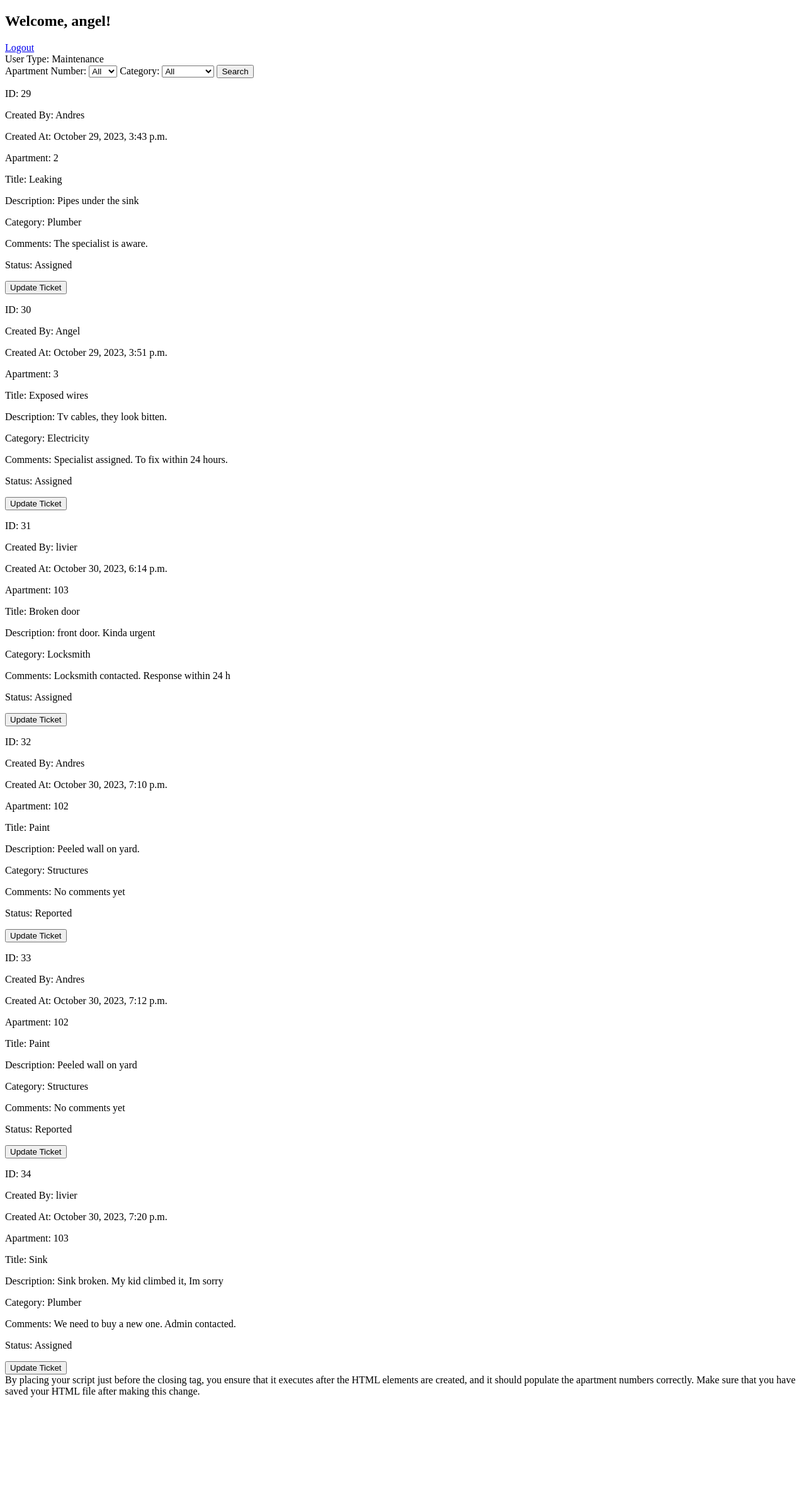
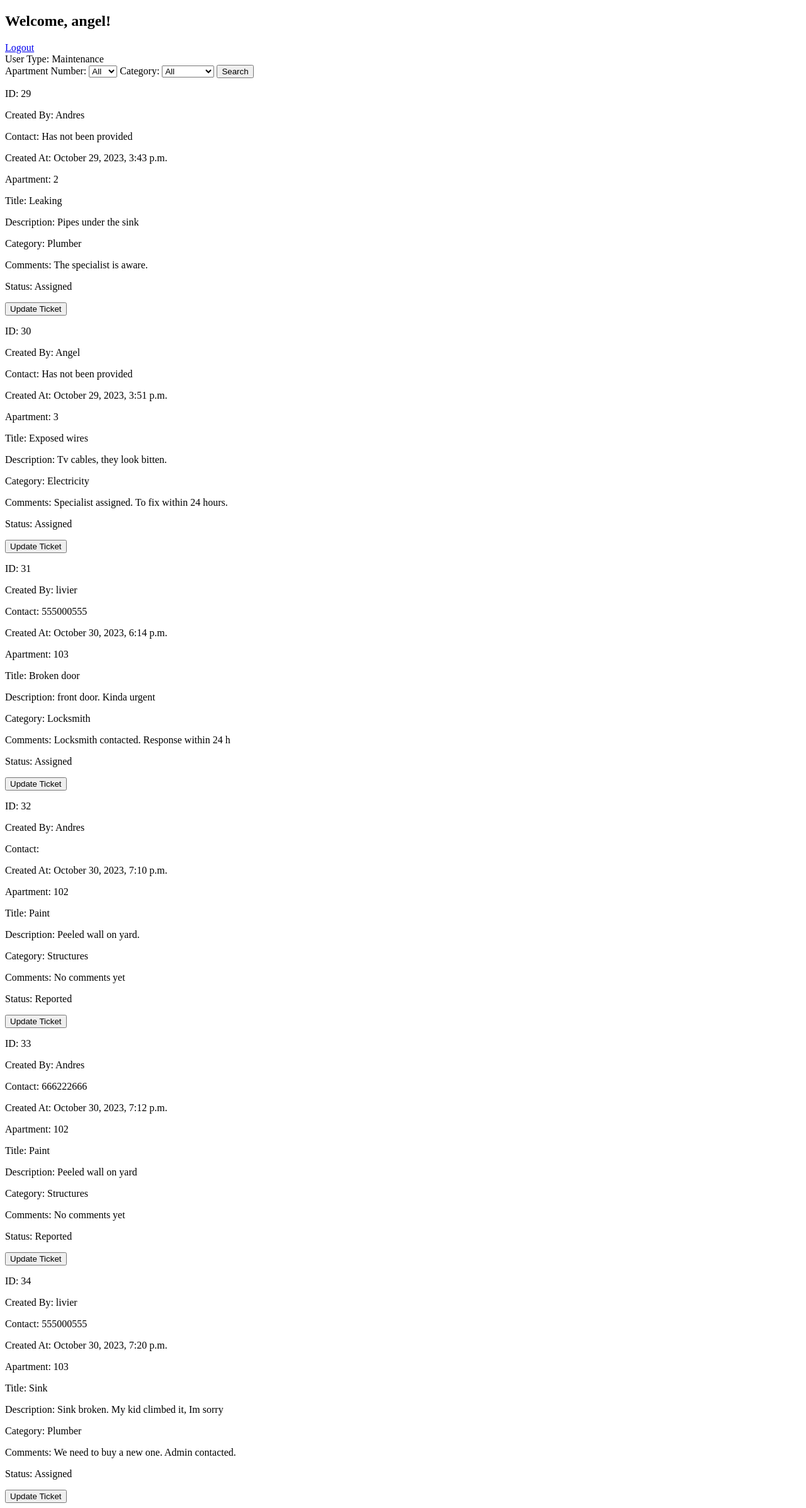
Before and after one commit to Angeluz99/Mi-Edificio, a Django app: page /maintenance_index/ in a window 1280 px wide. Shown: the whole page at 63% size. Before the commit the page ends 2218 px from the top, so only its background shows below. Run offline with Django 4.2, Linux system fonts and the light colour scheme; a user stored in the database is signed in; data comes from the database, SQL or seed files in the repository; both versions use the stored data as it was after the commit.

Commit message:
react implemented, before styles

```diff
--- a/guestServicedesk/models.py
+++ b/guestServicedesk/models.py
@@ -13,6 +13,8 @@
     description = models.TextField()
     user = models.ForeignKey(CustomUser, on_delete=models.CASCADE)
     apartment = models.PositiveIntegerField()
+    contact=models.CharField(max_length=12, default='Has not been provided')
+
 
     CATEGORY_CHOICES = (
     ('electricity', 'Electricity'),
--- a/guestServicedesk/notas.txt
+++ b/guestServicedesk/notas.txt
@@ -1,3 +1 @@
-add delete buton to tickets.
-Add button to log out
 pre pulate the comments and status when opening image
--- a/guestServicedesk/static/guestServicedesk/maintenanceindex.js
+++ b/guestServicedesk/static/guestServicedesk/maintenanceindex.js
@@ -1,3 +1,22 @@
+
+// function ReactTest() {
+
+//   return (
+//     <div className="closeTableForm">
+
+//           <h3>Table #</h3>
+
+//     </div>
+//   );
+// }
+
+// ReactDOM.render(<ReactTest />, document.getElementById('reactDiv'));
+
+// setTimeout(() => {
+//     ReactDOM.unmountComponentAtNode(document.getElementById('reactDiv'));
+//   }, 3000);
+
+
 // Function to load and display all guest tickets in maintenanceindex.html
 function loadGuestTickets() {
     const allUsersTicketsContainer = document.getElementById("allusersTickets");
@@ -5,6 +24,8 @@
     const formTitle = document.getElementById("formTitle");
     const statusInput = document.getElementById("status");
     const commentsInput = document.getElementById("comments");
+    // const contact = document.getElementById("contact").value;
+
     const updateButton = document.getElementById("updateButton");
     const ticketImage = document.getElementById("ticketImage");
 
@@ -25,6 +46,8 @@
                     ticketDiv.innerHTML = `
                         <p>ID: ${ticket.id}</p>
                         <p>Created By: ${ticket.username}</p>
+                        <p>Contact: ${ticket.contact}</p>
+
                         <p>Created At: ${ticket.created_at}</p>
                         <p>Apartment: ${ticket.apartment}</p>
                         <p>Title: ${ticket.title}</p>
@@ -130,6 +153,24 @@
     });
 });
 
+function submitNotification(){
+    function ReactTest() {
+
+        return (
+          <div >
+
+                <h1>Ticket updated. Thanks!</h1>
+
+          </div>
+        );
+      }
+
+      ReactDOM.render(<ReactTest />, document.getElementById('submittedNotification'));
+
+      setTimeout(() => {
+          ReactDOM.unmountComponentAtNode(document.getElementById('submittedNotification'));
+        }, 3000);
+}
 
 // Search handle the Apartment number and Category search
 document.getElementById("searchButton").addEventListener("click", () => {
@@ -167,14 +208,19 @@
                     const ticketDiv = document.createElement("div");
                     ticketDiv.innerHTML = `
                         <p>ID: ${ticket.id}</p>
+                        <p>Created By: ${ticket.username}</p>
+                        <p>Contact: ${ticket.contact}</p>
+
+
                         <p>Created At: ${ticket.created_at}</p>
+
                         <p>Apartment: ${ticket.apartment}</p>
                         <p>Title: ${ticket.title}</p>
                         <p>Description: ${ticket.description}</p>
                         <p>Category: ${ticket.category}</p>
                         <p>Comments: ${ticket.comments}</p>
                         <p>Status: ${ticket.status}</p>
-                        <p>Created By: ${ticket.username}</p>
+
                         <button class="viewTicketButton" data-id="${ticket.id}">Update Ticket</button>
                     `;
                     allUsersTicketsContainer.appendChild(ticketDiv);
@@ -189,21 +235,3 @@
             console.error(error);
         });
 });
-
-// function populateApartmentNumbers() {
-//     const apartmentSelect = document.getElementById("apartmentNumber");
-
-//     for (let i = 101; i <= 111; i++) {
-//         const option = document.createElement("option");
-//         option.value = i;
-//         option.text = i;
-//         apartmentSelect.appendChild(option);
-//     }
-
-//     // If you prefer the guest form to have an input field, you can set its min and max attributes:
-//     // apartmentInput.setAttribute("min", 101);
-//     // apartmentInput.setAttribute("max", 111);
-// }
-
-// // Call the function to populate apartment numbers when the page loads
-// populateApartmentNumbers();
--- a/guestServicedesk/templates/guestServicedesk/maintenanceindex.html
+++ b/guestServicedesk/templates/guestServicedesk/maintenanceindex.html
@@ -3,6 +3,9 @@
 <!DOCTYPE html>
 <html>
 <head>
+    <script src="https://unpkg.com/react@17/umd/react.development.js"></script>
+    <script src="https://unpkg.com/react-dom@17/umd/react-dom.development.js"></script>
+    <script src="https://unpkg.com/@babel/standalone/babel.min.js"></script>
     <title>Maintenance Index</title>
 </head>
 <body>
@@ -27,6 +30,7 @@
         </select>
         <button id="searchButton">Search</button>
     </div>
+    <div id="submittedNotification"></div>
 
 
     <div id="allusersTickets">
@@ -53,13 +57,13 @@
             <div id="imageContainer">
                 <img id="ticketImage" src="" alt="Ticket Picture" />
             </div>
-            <button type="button" id="updateButton" data-id="">Update</button>
+            <button type="button" id="updateButton" data-id="" onclick="submitNotification()">Update</button>
             <button type="button" id="cancelTicket">Close</button>
         </form>
     </div>
 
 
-    <script src="{% static 'guestServicedesk/maintenanceindex.js' %}"></script>
+    <script type="text/babel" src="{% static 'guestServicedesk/maintenanceindex.js' %}"></script>
     <script>
         function populateApartmentNumbers() {
             const apartmentSelect = document.getElementById("apartmentNumber");
@@ -75,12 +79,3 @@
     </script>
     </body>
     </html>
-    By placing your script just before the closing </body> tag, you ensure that it executes after the HTML elements are created, and it should populate the apartment numbers correctly. Make sure that you have saved your HTML file after making this change.
-
-
-
-
-
-
-</body>
-</html>
--- a/guestServicedesk/views.py
+++ b/guestServicedesk/views.py
@@ -16,7 +16,9 @@
         description = request.POST.get('description')
         category = request.POST.get('category')
         apartment = request.POST.get('apartment')
-        picture = request.FILES.get('picture')  # Get the uploaded picture file
+        picture = request.FILES.get('picture')
+        contact = request.POST.get('contact')  # Retrieve the contact field
+ # Get the uploaded picture file
 
         try:
             new_ticket = Ticket(
@@ -25,6 +27,7 @@
                 category=category,
                 apartment=apartment,
                 user=request.user,
+                contact=contact,
                 picture=picture,  # Save the picture in the database
             )
             new_ticket.save()
@@ -50,6 +53,7 @@
                 'apartment' : ticket.apartment,
                 'status': ticket.status,
                 'comments' : ticket.comments,
+                'contact' : ticket.contact,
                 'created_at': date_filter(ticket.created_at, "F j, Y, g:i a"),  # Format the date
                 # Add more ticket details as needed
             })
@@ -97,6 +101,7 @@
             ticket_data.append({
                 'id': ticket.id,
                 'apartment': ticket.apartment,
+                'contact' : ticket.contact,
                 'title': ticket.title,
                 'description': ticket.description,
                 'category': ticket.get_category_display(),
```
Also changed, not shown: guestServicedesk/static/guestServicedesk/guestindex.js (+23 -1 lines), guestServicedesk/templates/guestServicedesk/guestindex.html (+9 -5 lines), db.sqlite3, guestServicedesk/migrations/0007_ticket_contact.py (added), media/ticket_pictures/Paint.jpg (added), media/ticket_pictures/Paint_lpg1ULV.jpg (added), media/ticket_pictures/door.jpg (added), media/ticket_pictures/sink.jpg (added).
